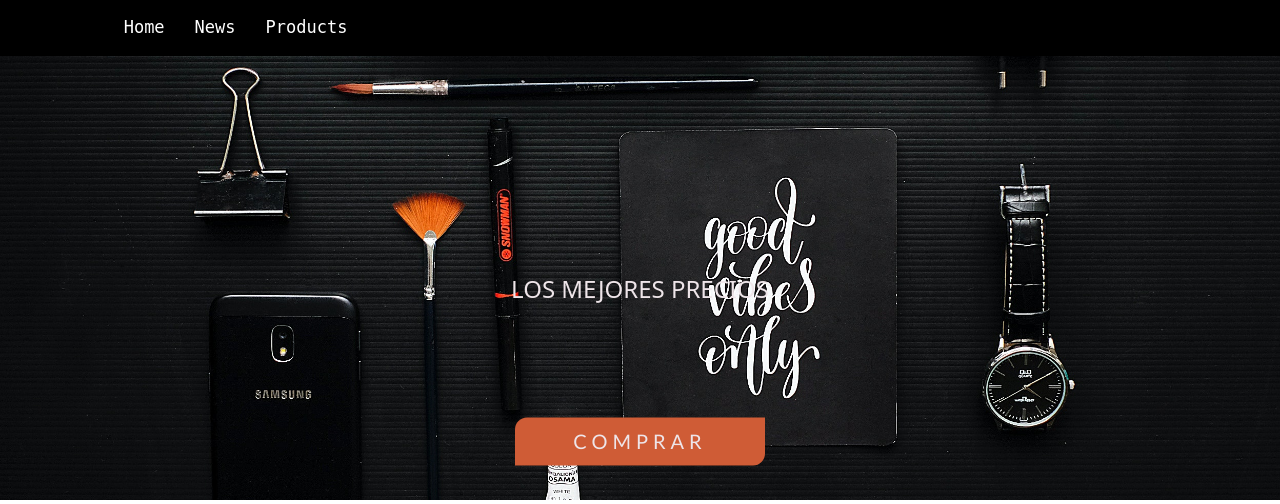
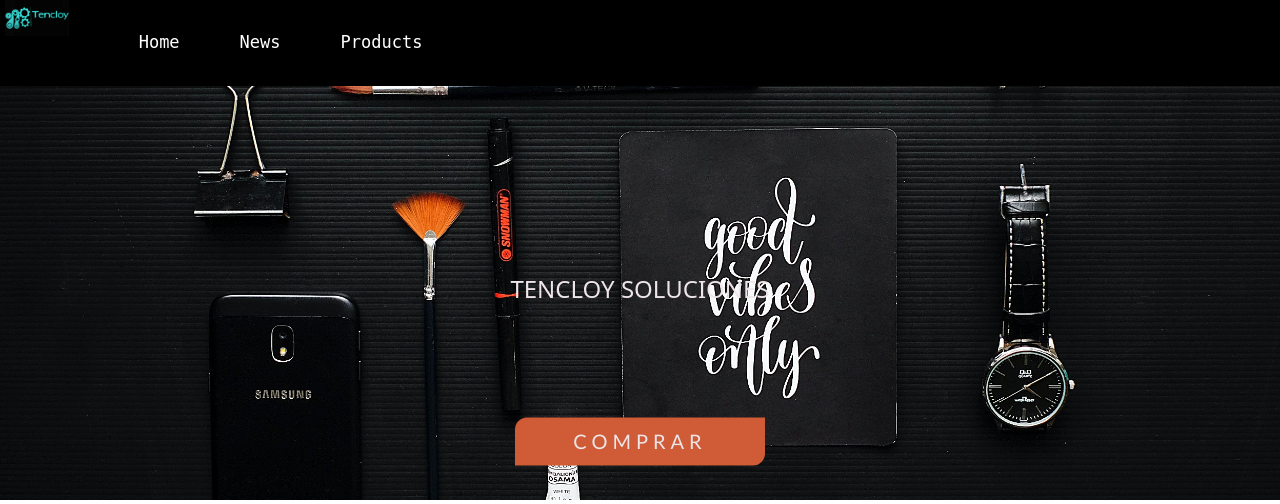
Before and after one commit to Mozcko/Arquitectura-de-la-Informacion, a PHP site: page / in a window 1280 px wide. Shown: the top 504 px of the page. Run offline with PHP 8.4, Linux system fonts and the light colour scheme; some libraries are stand-ins or nearby versions.

Commit message:
add logo and icon

```diff
--- a/Examen Bimestral/css/style.css
+++ b/Examen Bimestral/css/style.css
@@ -97,20 +97,29 @@ p {
   transition: top 0.5;
 }
 
-#navbar a {
+#navbar .menu a {
   float: left;
   display: block;
   color: #fff;
   text-align: center;
-  padding: 15px;
+  padding: 30px;
   text-decoration: none;
   font-size: 17px;
 }
 
-#navbar a:hover {
+#navbar .menu a:hover {
   background-color: #eee5e9;
   color: #000000;
 }
+
+.logo {
+  padding-left: 5px;
+}
+
+.logo a img{
+  display: inline-block;
+}
+
 
 /*
     banner/background
--- a/Examen Bimestral/index.html
+++ b/Examen Bimestral/index.html
@@ -8,6 +8,13 @@
     <meta name="viewport" content="width=device-width, initial-scale=1.0" />
     <meta name="keywords" content="" />
     <meta name="description" content="" />
+
+    <!--icono de favicon-->
+    <link rel="icon" href="img/favicon.ico" type="image/x-icon" />
+    <link rel="apple-touch-icon" sizes="180x180" href="/apple-touch-icon.png">
+    <link rel="icon" type="image/png" sizes="32x32" href="/favicon-32x32.png">
+    <link rel="icon" type="image/png" sizes="16x16" href="/favicon-16x16.png">
+    <link rel="manifest" href="/site.webmanifest">
 
     <!--estilos de la pagina-->
     <link rel="stylesheet" href="css/style.css" />
@@ -40,7 +47,7 @@
     <!--scripts-->
     <!--<script src="js/script.js"></script>-->
     <!--titulo del documento-->
-    <title>Document</title>
+    <title>TenCloy</title>
   </head>
 
   <!--datos visibles por el usuario-->
@@ -54,7 +61,7 @@
             <!--logo-->
             <div class="col-lg-1 col-md-2 col-sm-2">
               <div class="logo">
-                <p>logo</p>
+                <a href="#"><img src="img/logo full(fixed).png" alt="" width="80%"></a>
               </div>
             </div>
             <!--menu-->
@@ -76,7 +83,7 @@
         <div class="container-fluid">
           <div class="row">
             <div class="background">
-              <h3>los mejores precios</h3>
+              <h3>TenCloy Soluciones </h3>
               <p>
                 <a href="#" class="primary-btn"><span>Comprar</span></a>
               </p>
```
Also changed, not shown: Examen Bimestral/img/favicon.ico (added), Examen Bimestral/img/logo full(fixed).png (added).
